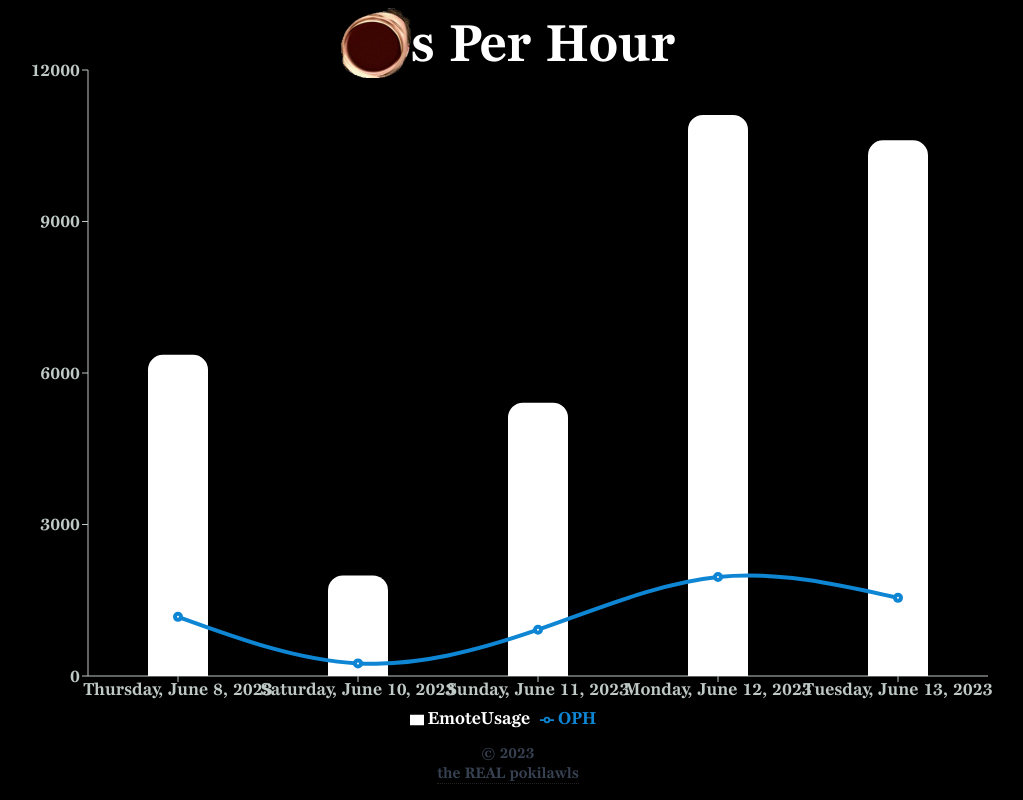
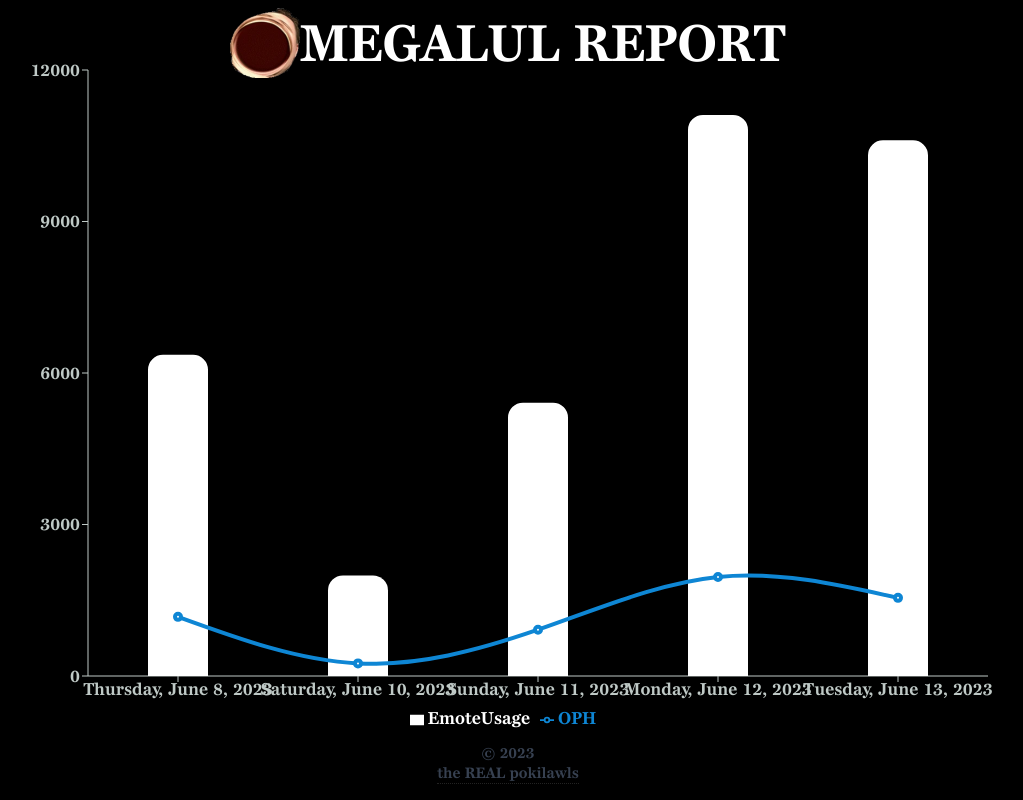
Before and after one commit to Dan-Mizu/POKETRUTH, a Next.js app: page /omegalul in a window 1280 px wide. Shown: the whole page, without its empty margins (132-1155 px from the left). Built offline with nearby package versions, Linux system fonts and the light colour scheme.

Commit message:
rename page

```diff
--- a/src/pages/omegalul.tsx
+++ b/src/pages/omegalul.tsx
@@ -14,14 +14,14 @@ import omegalul from '~/images/omegalul.webp';
 export default function HomePage() {
   return (
     <Layout>
-      <Seo />
+      <Seo templateTitle='OMEGALUL REPORT' />
 
       <CenterSection>
         {/* header */}
         <header className='absolute top-2'>
           <div className='flex items-center justify-center'>
             <Image src={omegalul} alt='omegalul' width={70} />
-            <p className='text-5xl text-white'>s Per Hour</p>
+            <p className='text-5xl text-white'>MEGALUL REPORT</p>
           </div>
         </header>
 
```
